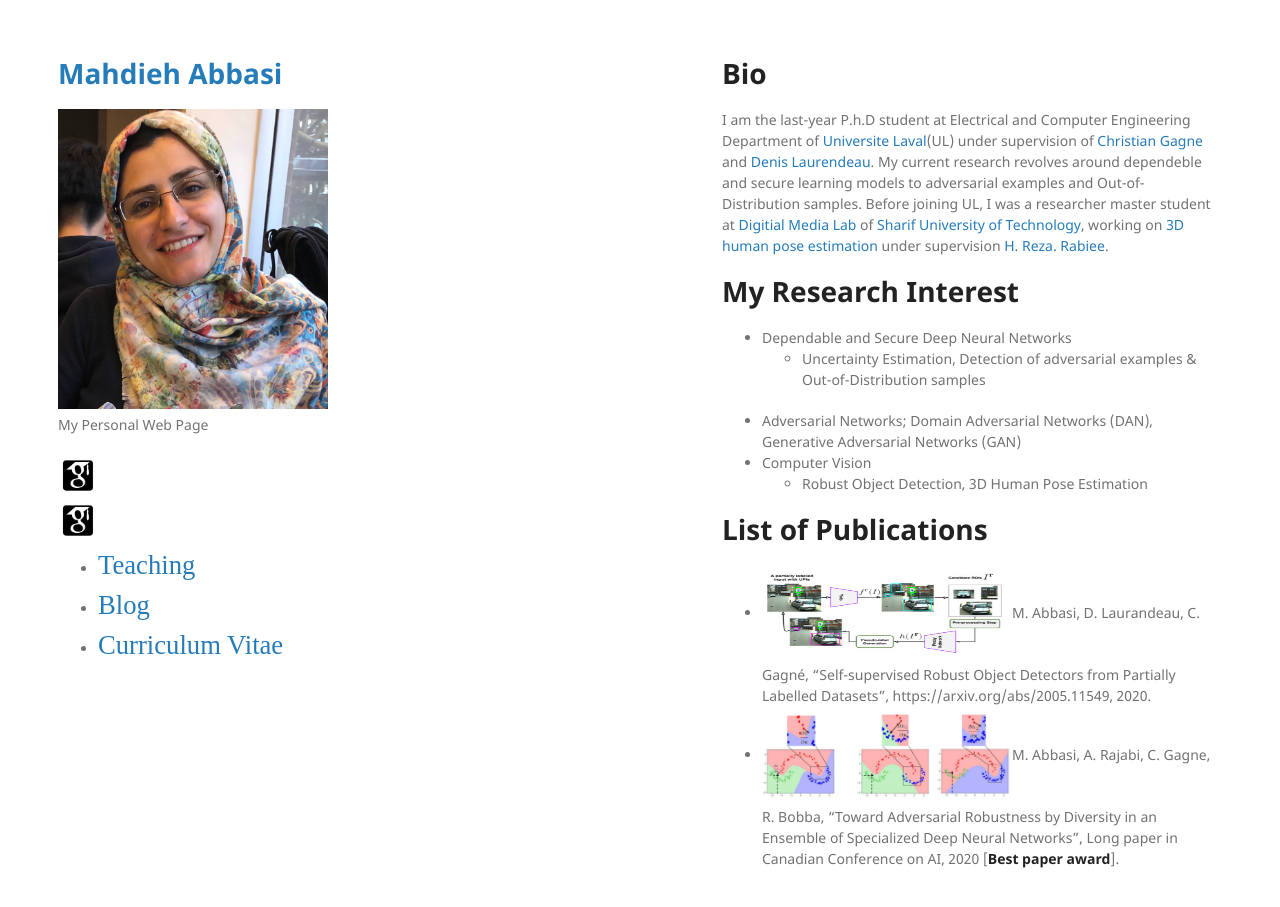
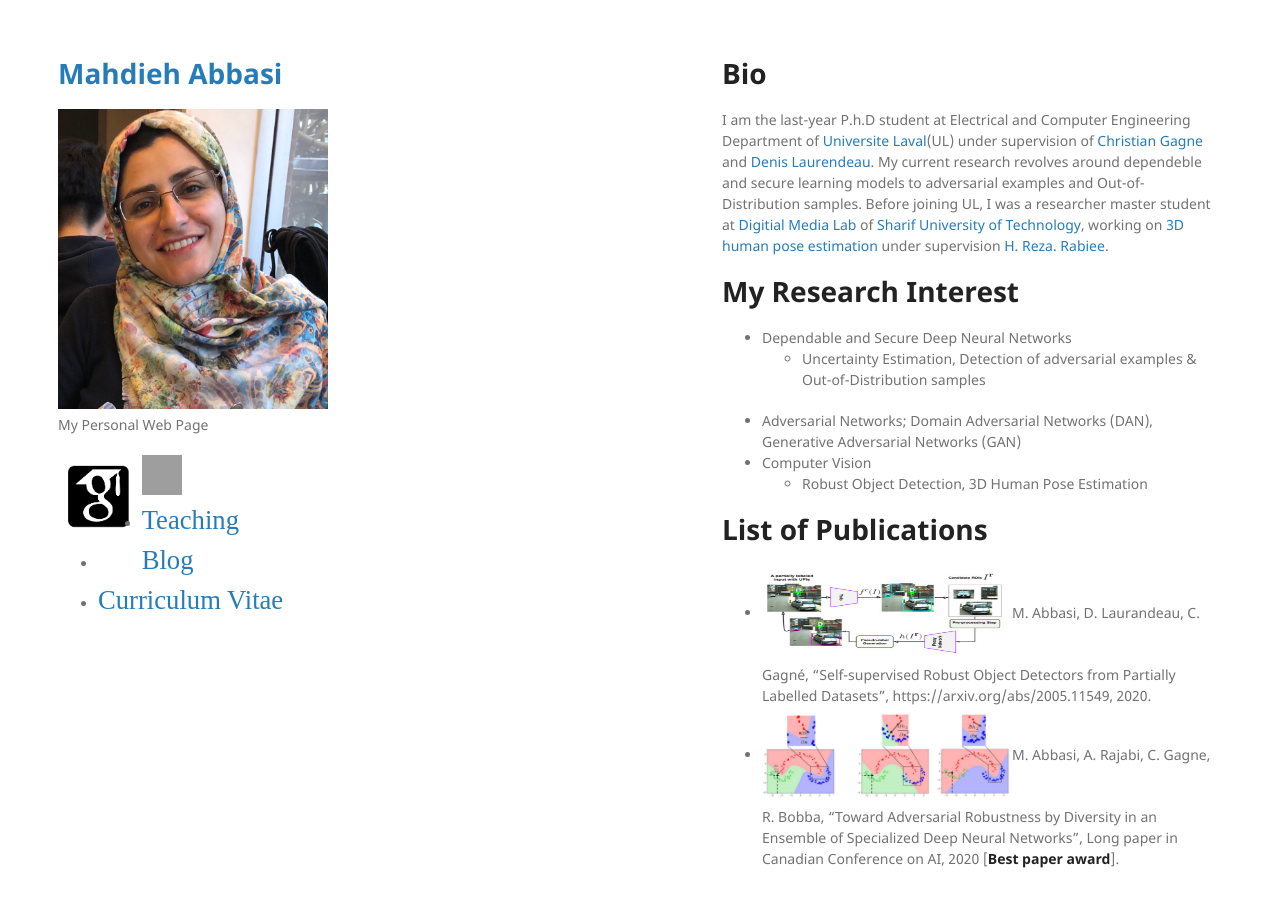
Before and after one commit to mahdaneh/mahdaneh.github.io, a Jekyll site: the page built from index.md, in a window 1280 px wide and 939 px high. Shown: the top 907 px of the window. Built offline with Jekyll 4.4.1, drawn with Linux system fonts in a browser that asks for light colours; our own code applies the rules of GitHub Pages for plain Markdown files.

Commit message:
Update default.html

```diff
--- a/_layouts/default.html
+++ b/_layouts/default.html
@@ -28,14 +28,13 @@
         {% endif %}
 
         {% if site.github.is_user_page %}
-        <div class="row">
-        <div class="column">
-        <a href="https://scholar.google.ca/citations?user=IIJuvsYAAAAJ&hl=en"><img src="/images/GS.png" width="40" height="40"></img></a>
-          </div>
-        <div class="column">
-        <a href="https://scholar.google.ca/citations?user=IIJuvsYAAAAJ&hl=en"><img src="/images/GS.png" width="40" height="40"></img></a>
-          </div>
-        </div>
+
+
+        <a href="https://scholar.google.ca/citations?user=IIJuvsYAAAAJ&hl=en"><img src="/images/GS.png  style="float: left; width: 30%; margin-right: 1%; margin-bottom: 0.5em;" width="40" height="40"></img></a>
+
+        <a href="https://scholar.google.ca/citations?user=IIJuvsYAAAAJ&hl=en"><img src="/images/GS.png"  style="float: left; width: 30%; margin-right: 1%; margin-bottom: 0.5em;"></img></a>
+
+
 
         {% endif %}
           {%if true%}
```
